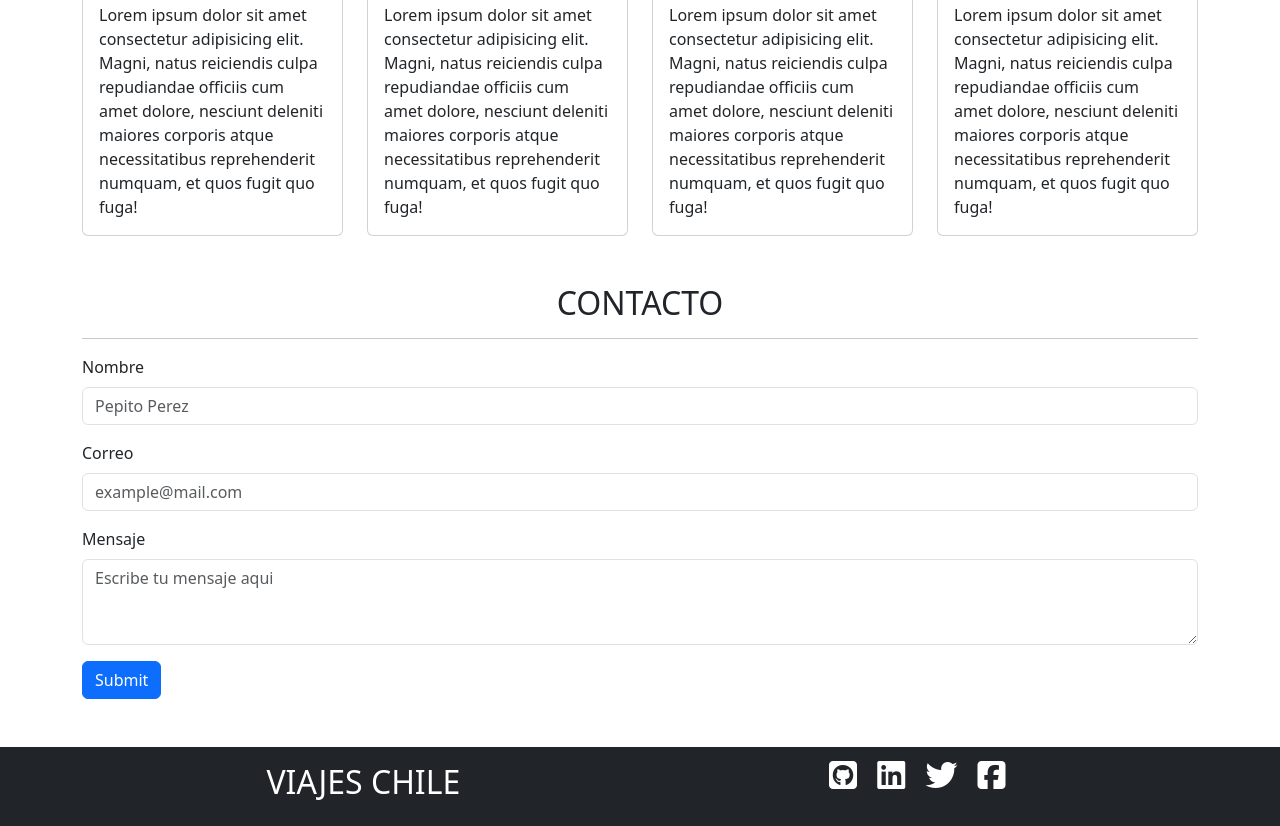
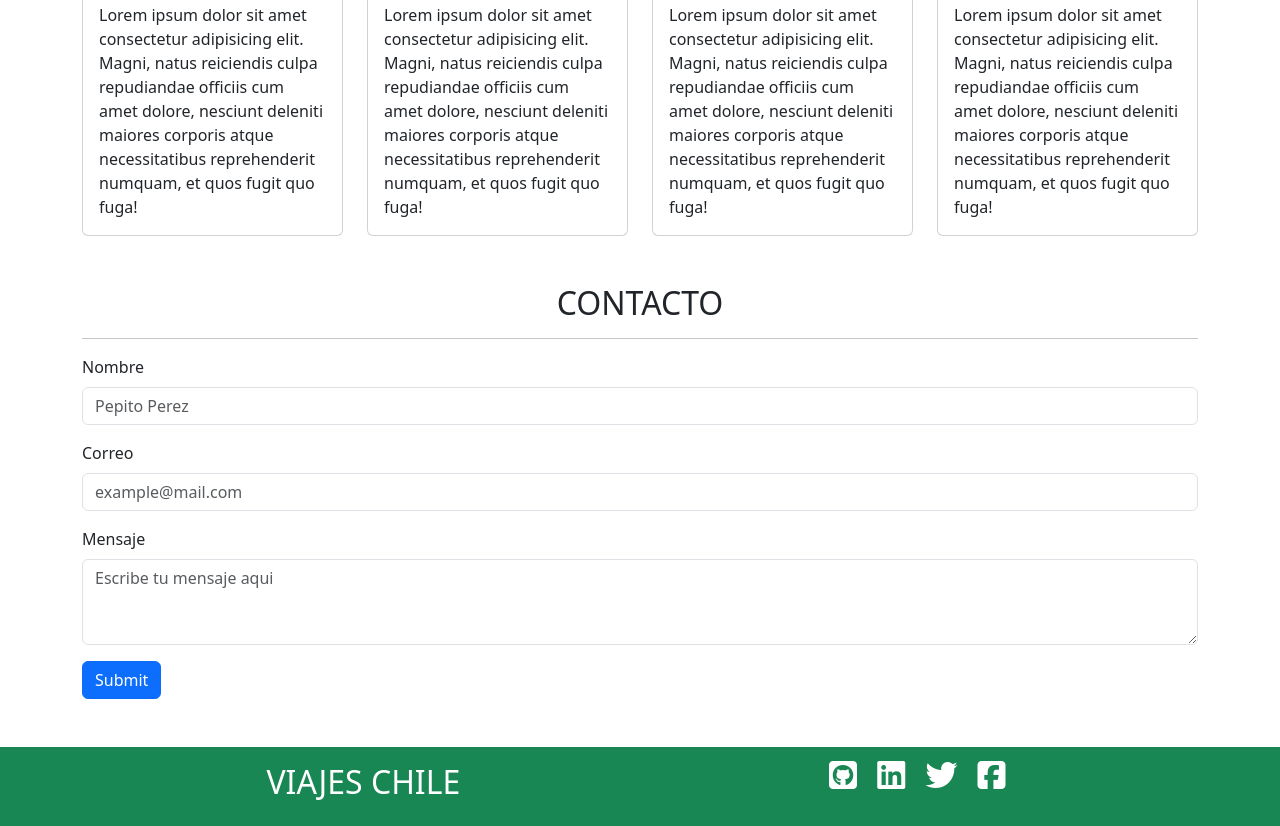
Before and after one commit to Ksavir/viajesChile-DLatam, a plain HTML site: page index.html in a window 1280 px wide. Shown: the part 1676-2502 px from the top of the page. Drawn offline with nearby package versions, Linux system fonts and the light colour scheme; files that its build step writes are made by us from their sources.

Commit message:
se cambia color a footer

```diff
--- a/index.html
+++ b/index.html
@@ -184,7 +184,7 @@
         </div>
     </div>
     <!--Footer-->
-    <footer class="bg-dark">
+    <footer class="bg-success">
         <div class="container-fluid">
             <div class="container d-flex justify-content-around p-3">
                 <h2 class="text-white">VIAJES CHILE</h2>
```
